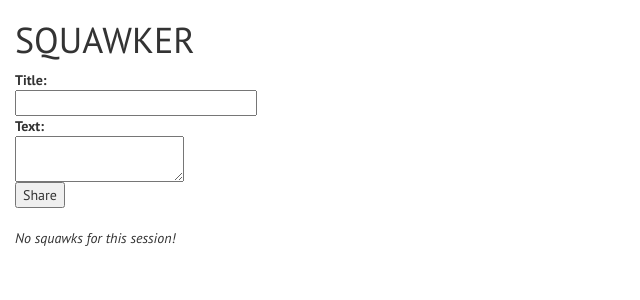
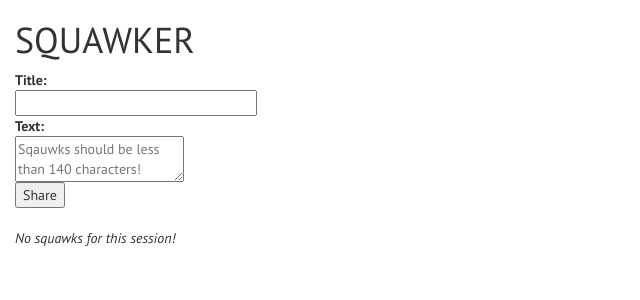
Before and after one commit to startup-systems/squawker, a Flask app: page / in a window 1280 px wide. Shown: the top 300 px of the page, without its empty margins (0-640 px from the left). Run offline with Flask 2, Linux system fonts and the light colour scheme; data that the repository does not hold is empty; parts of the project's set-up code (start-up, migrations or seed data) failed here and were passed over; some libraries are stand-ins or nearby versions.

```diff
--- a/squawker/templates/squawks.html
+++ b/squawker/templates/squawks.html
@@ -5,9 +5,9 @@
     <form action="{{ url_for('add_squawk') }}" method ="post">
     	<dl>
     		<dt>Title:
-			<dd><input type="text" size="30" name="title">
+			<dd><input type="text" size="30" name="title" maxlength"140">
 			<dt>Text:
-			<dd><textarea name="text" maxlength="140"></textarea>
+			<dd><textarea name="text" maxlength="140" required placeholder="Sqauwks should be less than 140 characters!" size="200"></textarea>
 			<dd><input type="submit" value="Share">
     	</dl>
 	</form>
```
